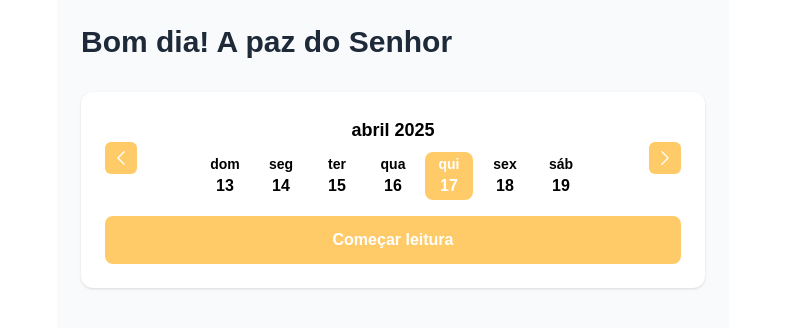
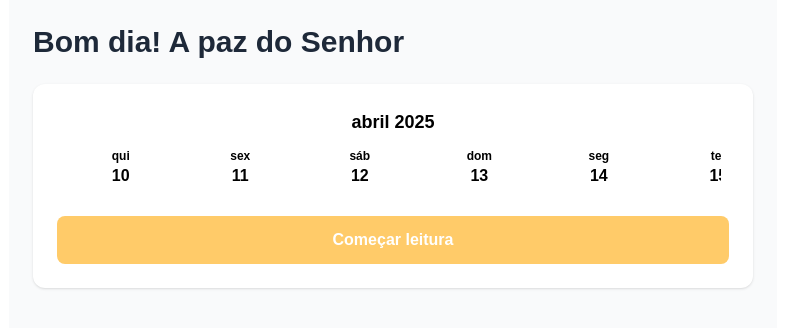
Before and after one commit to lucasdeangelo/Adoracao-Devocional, a Next.js app: page / in a window 1280 px wide. Shown: the top 328 px of the page, without its empty margins (247-1032 px from the left). Built offline with nearby package versions, Linux system fonts and the light colour scheme.

Commit message:
Fix - Navegação de datas

```diff
--- a/src/app/globals.css
+++ b/src/app/globals.css
@@ -22,3 +22,15 @@ body {
   color: var(--foreground);
   font-family: Arial, Helvetica, sans-serif;
 }
+
+.scrollbar-hide {
+  scrollbar-width: none; /* Firefox */
+  -ms-overflow-style: none; /* IE/Edge */
+}
+.scrollbar-hide::-webkit-scrollbar {
+  display: none; /* Chrome/Safari/Webkit */
+}
+
+.scroll-smooth {
+  scroll-behavior: smooth;
+}
--- a/src/app/page.js
+++ b/src/app/page.js
@@ -1,27 +1,78 @@
 'use client'
-import { useState, useEffect } from 'react';
-import { format, startOfWeek, addDays, eachDayOfInterval, isToday, isSameDay, addWeeks, subWeeks } from 'date-fns';
+import { useState, useEffect, useRef, useCallback } from 'react';
+import { format, addDays, subDays, startOfMonth, endOfMonth, eachDayOfInterval, isToday, isSameDay } from 'date-fns'
 import { ptBR } from 'date-fns/locale';
-import { ChevronLeftIcon, ChevronRightIcon } from '@heroicons/react/24/outline';
+import { ChevronLeftIcon } from '@heroicons/react/24/outline';
 import ReactMarkdown from 'react-markdown';
 
+const DAYS_VISIBLE = 7 // Dias inicialmente visíveis
+const BUFFER_DAYS = 5 // Dias extras para pré-carregar
+
 export default function Home() {
-  const [currentWeekStart, setCurrentWeekStart] = useState(startOfWeek(new Date()));
+  const [currentDate, setCurrentDate] = useState(new Date())
+  const [days, setDays] = useState([])
   const [selectedDate, setSelectedDate] = useState(new Date());
   const [completedDates, setCompletedDates] = useState([]);
   const [currentStep, setCurrentStep] = useState('calendar');
   const [answers, setAnswers] = useState({});
-  const [contentAvailable, setContentAvailable] = useState(false)
+  const [contentAvailable, setContentAvailable] = useState(false);
+  const loaderRef = useRef(null)
+  const observer = useRef(null)
 
-  // Gerar dias da semana atual
-  const weekDays = eachDayOfInterval({
-    start: currentWeekStart,
-    end: addDays(currentWeekStart, 6)
-  });
+const loadDays = useCallback((direction = 'next') => {
+    const newDays = eachDayOfInterval({
+      start: direction === 'next'
+        ? addDays(currentDate.current, days.length + 1)
+        : subDays(currentDate.current, BUFFER_DAYS),
+      end: direction === 'next'
+        ? addDays(currentDate.current, days.length + BUFFER_DAYS)
+        : subDays(currentDate.current, 1)
+    })
 
-  // Navegação entre semanas
-  const handlePrevWeek = () => setCurrentWeekStart(subWeeks(currentWeekStart, 1));
-  const handleNextWeek = () => setCurrentWeekStart(addWeeks(currentWeekStart, 1));
+    setDays(prev => direction === 'next'
+      ? [...prev, ...newDays]
+      : [...newDays, ...prev]
+    )
+  }, [currentDate, days.length])
+
+  useEffect(() => {
+    // Carrega dias iniciais
+    const initialDays = eachDayOfInterval({
+      start: subDays(new Date(), DAYS_VISIBLE),
+      end: addDays(new Date(), DAYS_VISIBLE)
+    })
+    setDays(initialDays)
+  }, [])
+
+  useEffect(() => {
+    // Configura o Intersection Observer
+    const options = {
+      root: null,
+      rootMargin: '0px',
+      threshold: 0.1
+    }
+
+    observer.current = new IntersectionObserver((entries) => {
+      entries.forEach(entry => {
+        if (entry.isIntersecting) {
+          loadDays('next')
+        }
+      })
+    }, options)
+
+    if (loaderRef.current) {
+      observer.current.observe(loaderRef.current)
+    }
+
+    return () => {
+      if (observer.current) {
+        observer.current.disconnect()
+      }
+    }
+  }, [loadDays])
+
+  const visibleMonth = format(days[Math.floor(days.length / 2)] || new Date(), 'MMMM yyyy', { locale: ptBR })
+
 
   useEffect(() => {
     // Carregar dados salvos
@@ -209,33 +260,34 @@ export default function Home() {
   };
 
   // Componente do calendário horizontal
-  const Calendar = () => (
-    <div className="bg-white p-6 rounded-xl shadow-sm">
+  const Calendar = () => {
+  return (
+    <div className="bg-white p-4 md:p-6 rounded-xl shadow-sm">
       <div className="flex items-center justify-between mb-4">
-        <button
-          onClick={handlePrevWeek}
-          className="p-1.5 rounded-md bg-[#FFCB69] hover:bg-[#FFC352] cursor-pointer"
-          style={{ color: '#FFFFFF' }}
-        >
-          <ChevronLeftIcon className="w-5 h-5" />
-        </button>
-        <div className="flex flex-col items-center gap-2">
-          <div className="font-nunito font-bold text-black text-lg">
-            {format(currentWeekStart, 'MMMM yyyy', { locale: ptBR })}
+        <div className="flex-1 mx-2 overflow-hidden">
+          <div className="font-nunito font-bold text-black text-center text-lg mb-2">
+            {visibleMonth}
           </div>
 
-          <div className="flex gap-2">
-            {weekDays.map((day, index) => {
+          <div
+            className="flex gap-2 overflow-x-auto scrollbar-hide pb-2"
+          >
+            {days.map((day, index) => {
             const isCompleted = completedDates.some(d => isSameDay(d, day));
             const isTodayDate = isToday(day);
             const isSelected = isSameDay(day, selectedDate);
 
             return (
+              <div
+                key={day.toISOString()}
+                className="min-w-[17%] flex-shrink-0" // Mantém 5 dias visíveis no mobile
+              >
                 <button
-                key={index}
                   onClick={() => setSelectedDate(day)}
                   className={`
-                  w-12 h-12 flex flex-col items-center justify-center rounded-lg text-sm transition-all relative
+                    w-full h-12 md:h-10 lg:h-12
+                    flex flex-col items-center justify-center
+                    rounded-lg text-sm transition-all relative
                     ${isTodayDate ? 'font-bold' : 'font-semibold'}
                     ${isSelected && !isTodayDate ? 'bg-gray-200' : 'bg-white'}
                   `}
@@ -244,10 +296,10 @@ export default function Home() {
                     color: isTodayDate ? 'white' : 'black'
                   }}
                 >
-                <span className="font-nunito">
+                  <span className="font-nunito text-xs">
                     {format(day, 'eee', { locale: ptBR }).slice(0, 3)}
                   </span>
-                <span className="font-poppins text-base">
+                  <span className="font-poppins text-base md:text-sm lg:text-base">
                     {format(day, 'd')}
                   </span>
                   {isCompleted && (
@@ -256,35 +308,27 @@ export default function Home() {
                     </div>
                   )}
                 </button>
+              </div>
             );
           })}
-
+            </div>
         </div>
       </div>
 
       <button
-          onClick={handleNextWeek}
-          className="p-1.5 rounded-md bg-[#FFCB69] hover:bg-[#FFC352] cursor-pointer"
-          style={{ color: '#FFFFFF' }}
-        >
-          <ChevronRightIcon className="w-5 h-5" />
-        </button>
-      </div>
-
-      <button
         onClick={() => setCurrentStep('reflection')}
-        className="w-full py-3 rounded-lg font-bold text-white bg-[#FFBC69] hover:bg-[#FFC352] cursor-pointer"
-        style={{ backgroundColor: '#FFCB69' }}
+        className="w-full py-2 md:py-3 bg-[#FFCB69] hover:bg-[#FFC352] text-white rounded-lg font-bold transition-colors cursor-pointer"
       >
         Começar leitura
       </button>
     </div>
   );
+};
 
 
   return (
-    <div className="min-h-screen bg-gray-50 p-6 max-w-2xl mx-auto">
-      <h1 className="text-3xl font-bold text-gray-800 mb-8">Bom dia! A paz do Senhor</h1>
+    <div className="min-h-screen bg-gray-50 p-4 md:p-6 max-w-screen-md mx-auto">
+      <h1 className="text-2xl md:text-3xl font-bold text-gray-800 mb-4 md:mb-6">Bom dia! A paz do Senhor</h1>
 
       {currentStep === 'calendar' && <Calendar />}
       {/* {currentStep === 'questions' && <QuestionStep />} */}
```
Lines whose indentation alone changed are shown as unchanged.
